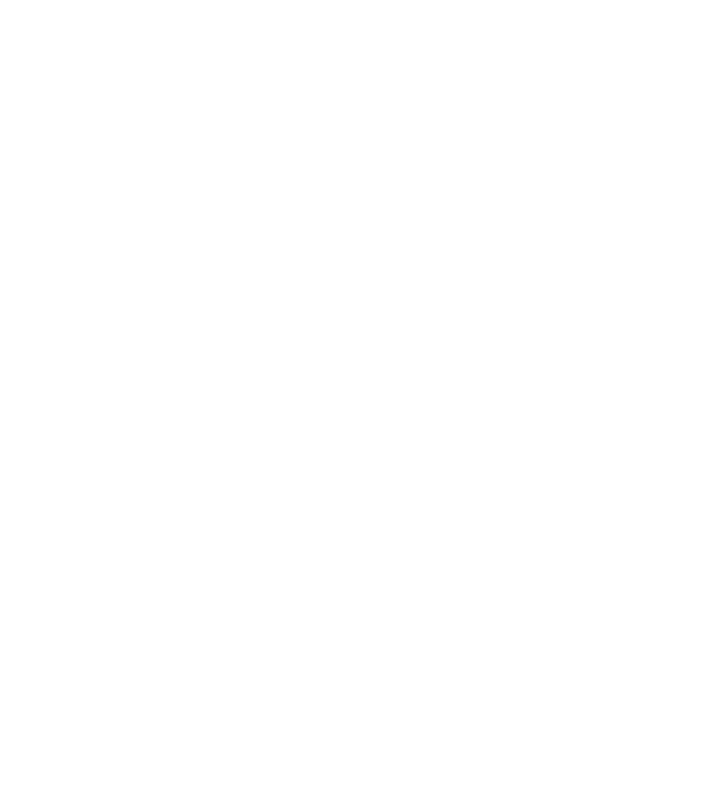
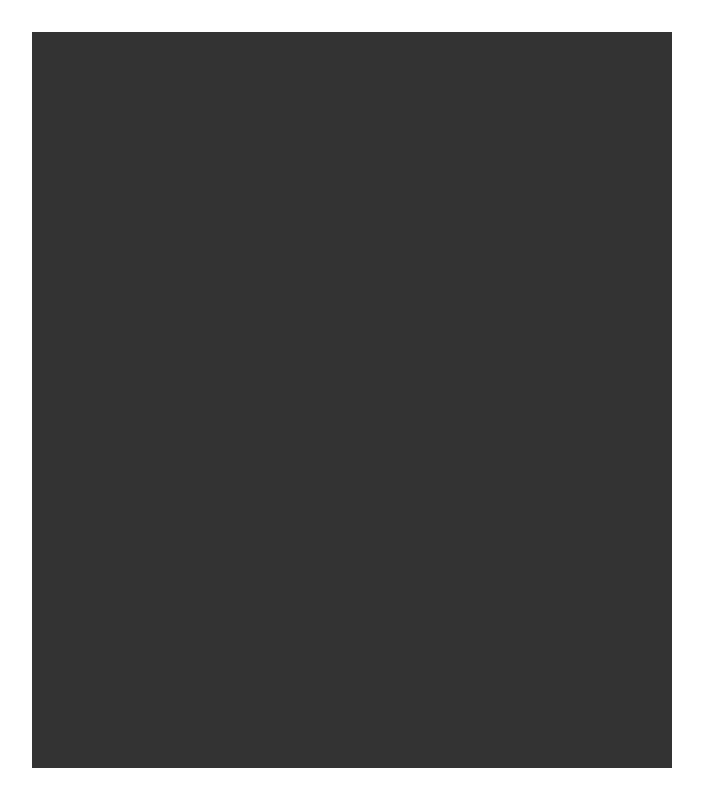
Before and after one commit to alexpozdnyakof/video-feed, a website built with Vite: page apps/frontend/index.html in a window 1280 px wide. Shown: the whole page, without its empty margins (288-991 px from the left). Built offline with nearby package versions, Linux system fonts and the light colour scheme.

Commit message:
feat(frontend): add video feed layout

```diff
--- a/apps/frontend/index.html
+++ b/apps/frontend/index.html
@@ -7,7 +7,25 @@
     <title>shorts</title>
   </head>
   <body>
-    <main id="app"></main>
+    <main id="app">
+      <div class="video-feed">
+        <article class="video">
+          <div class="video-player">
+            <div class="video-cover"></div>
+          </div>
+        </article>
+        <article class="video">
+          <div class="video-player">
+            <div class="video-cover"></div>
+          </div>
+        </article>
+        <article class="video">
+          <div class="video-player">
+            <div class="video-cover"></div>
+          </div>
+        </article>
+      </div>
+    </main>
     <script type="module" src="/src/main.js"></script>
   </body>
 </html>
--- a/apps/frontend/src/style.css
+++ b/apps/frontend/src/style.css
@@ -46,3 +46,35 @@
   width: 100vw;
   height: 100vh;
 }
+
+.video-feed {
+  align-items: center;
+  height: 100dvh;
+  width: 100%;
+  display: flex;
+  flex-direction: column;
+  scroll-behavior: smooth;
+  scroll-snap-type: y mandatory;
+  overflow-y: scroll;
+}
+
+.video {
+  width: 50%;
+  height: 100%;
+  justify-content: center;
+  scroll-snap-align: start;
+  scroll-snap-stop: always;
+  scroll-padding-top: 2rem;
+  padding-block: 2rem;
+  flex: 0 0 auto;
+}
+
+.video-player {
+  height: 100%;
+}
+
+.video-cover {
+  width: 100%;
+  height: 100%;
+  background-color: #333;
+}
```
